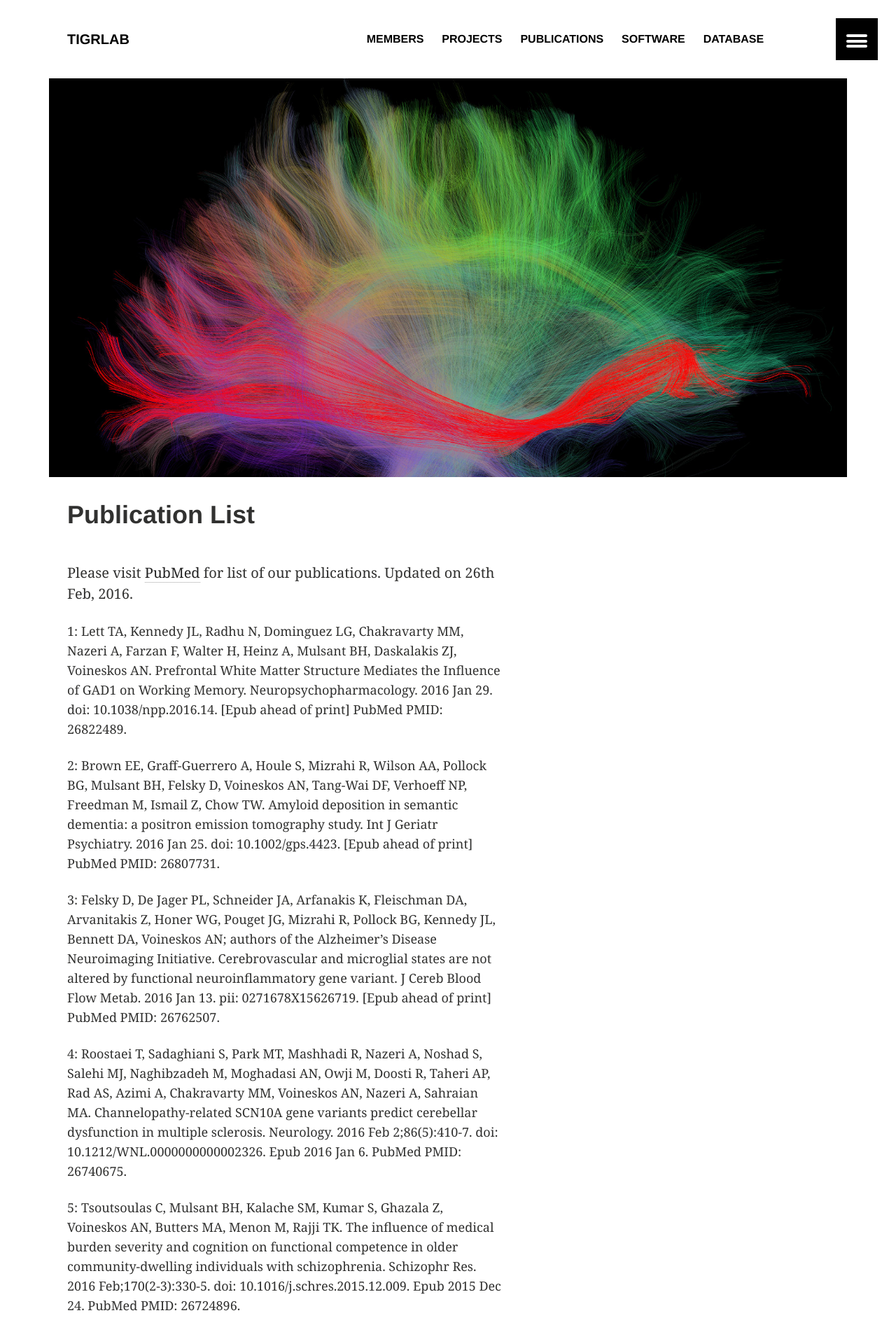
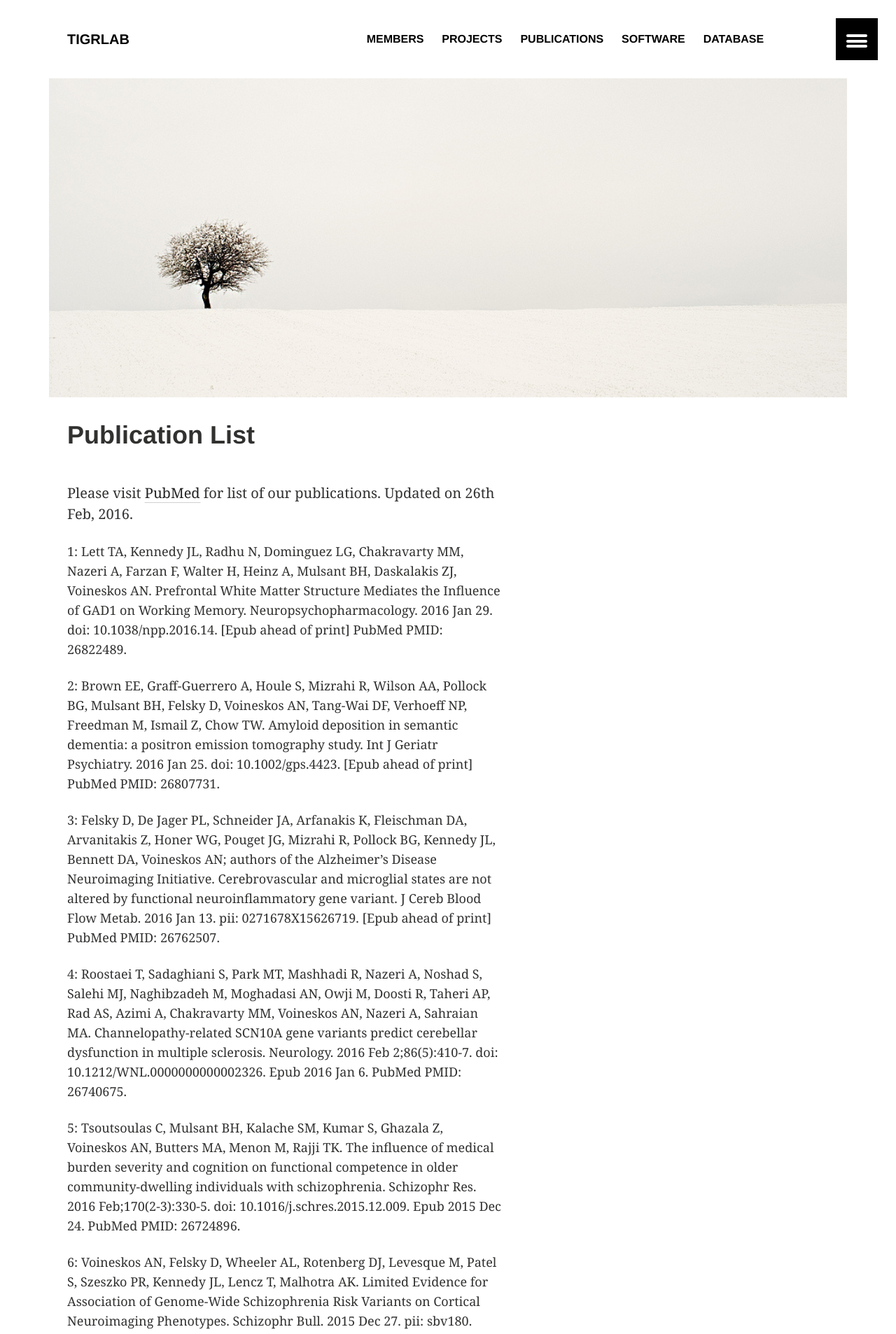
Before and after one commit to TIGRLab/tigrlab.github.io, a Jekyll site: the page built from publications/index.md, in a window 1280 px wide. Shown: the top 1907 px of the page at 70% size. Built offline with Jekyll 4.4.1, drawn with Linux system fonts in a browser that asks for light colours.

Commit message:
updated images for publications

```diff
--- a/publications/index.md
+++ b/publications/index.md
@@ -5,8 +5,8 @@ excerpt: "Journal articles associated with the TIGR Lab."
 ads: false
 share: false
 image:
-  feature: projects.dti-aging.large.jpg
-  teaser: projects.dti-aging.small.jpg
+  feature: banner.publications.jpg
+  teaser: teaser.publications.jpg
 ---
 
 Please visit [PubMed](http://www.ncbi.nlm.nih.gov/pubmed/?term=voineskos+a) for list of our publications. Updated on 26th Feb, 2016.
```
Also changed, not shown: images/banner.publications.jpg (added), images/teaser.publications.jpg (added).
